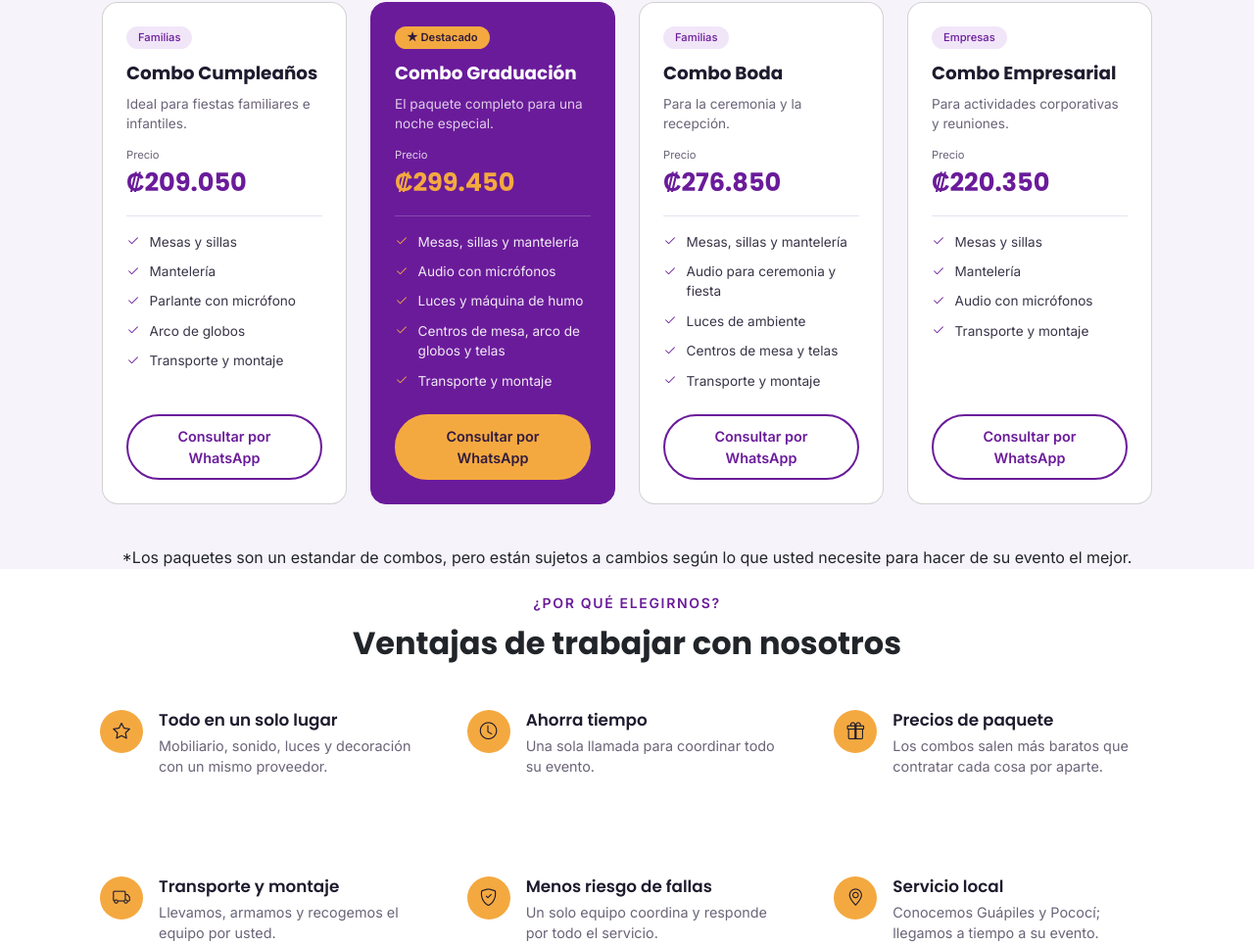
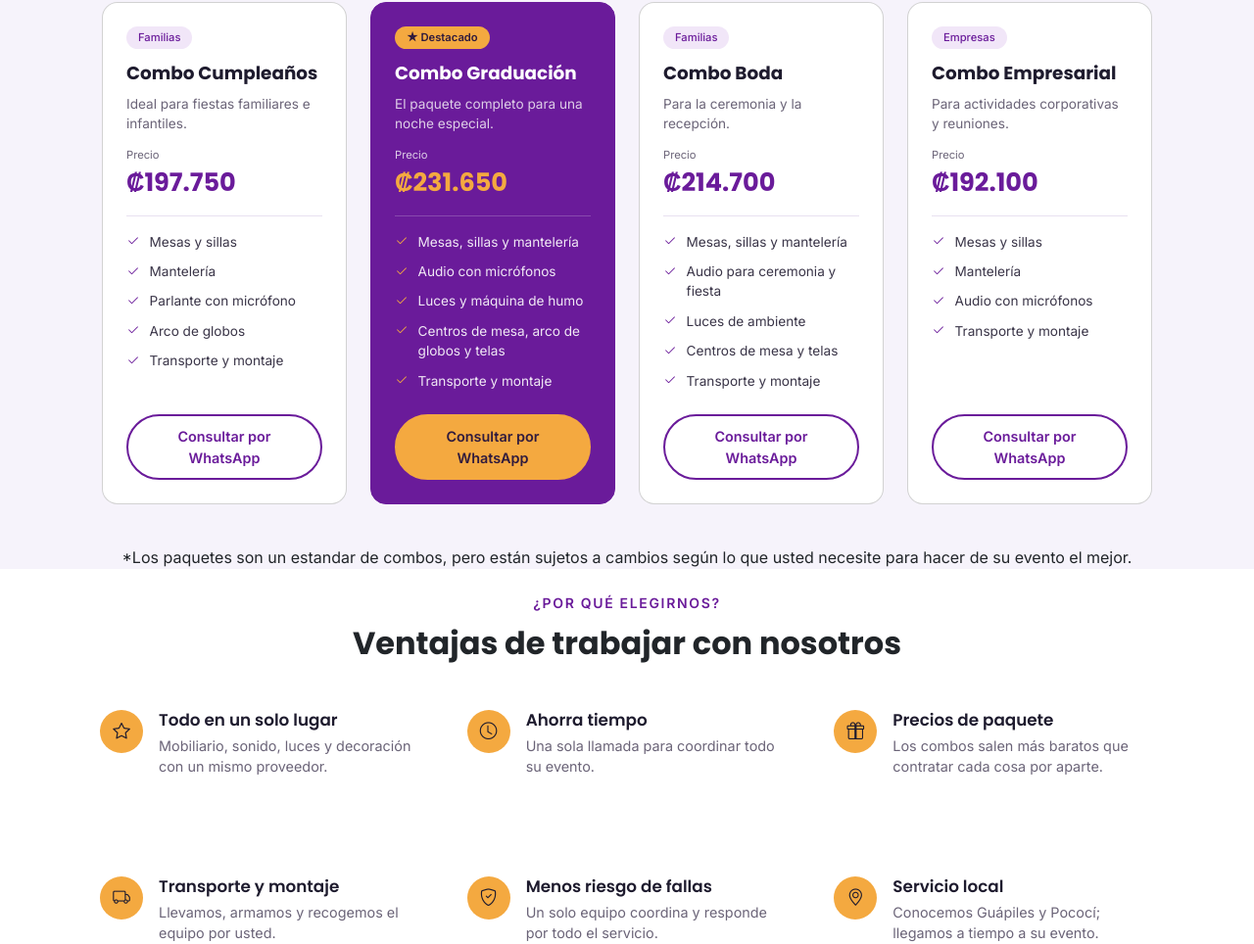
Before and after one commit to YosimarSC/proyecto_economia, a plain HTML site: page index.html in a window 1280 px wide. Shown: the part 1288-2252 px from the top of the page at 98% size. Drawn offline with nearby package versions, Linux system fonts and the light colour scheme.

Commit message:
cambio en los precios

```diff
--- a/index.html
+++ b/index.html
@@ -164,7 +164,7 @@
             <h4 class="card-title">Combo Cumpleaños</h4>
             <p class="paquete-desc">Ideal para fiestas familiares e infantiles.</p>
             <span class="paquete-precio-label">Precio</span>
-            <span class="paquete-precio">₡209.050</span>
+            <span class="paquete-precio">₡197.750</span>
             <ul class="paquete-lista">
               <li><i class="bi bi-check2"></i> Mesas y sillas</li>
               <li><i class="bi bi-check2"></i> Mantelería</li>
@@ -185,7 +185,7 @@
             <h4 class="card-title">Combo Graduación</h4>
             <p class="paquete-desc">El paquete completo para una noche especial.</p>
             <span class="paquete-precio-label">Precio</span>
-            <span class="paquete-precio">₡299.450</span>
+            <span class="paquete-precio">₡231.650</span>
             <ul class="paquete-lista">
               <li><i class="bi bi-check2"></i> Mesas, sillas y mantelería</li>
               <li><i class="bi bi-check2"></i> Audio con micrófonos</li>
@@ -206,7 +206,7 @@
             <h4 class="card-title">Combo Boda</h4>
             <p class="paquete-desc">Para la ceremonia y la recepción.</p>
             <span class="paquete-precio-label">Precio</span>
-            <span class="paquete-precio">₡276.850</span>
+            <span class="paquete-precio">₡214.700</span>
             <ul class="paquete-lista">
               <li><i class="bi bi-check2"></i> Mesas, sillas y mantelería</li>
               <li><i class="bi bi-check2"></i> Audio para ceremonia y fiesta</li>
@@ -226,7 +226,7 @@
             <h4 class="card-title">Combo Empresarial</h4>
             <p class="paquete-desc">Para actividades corporativas y reuniones.</p>
             <span class="paquete-precio-label">Precio</span>
-            <span class="paquete-precio">₡220.350</span>
+            <span class="paquete-precio">₡192.100</span>
             <ul class="paquete-lista">
               <li><i class="bi bi-check2"></i> Mesas y sillas</li>
               <li><i class="bi bi-check2"></i> Mantelería</li>
```
